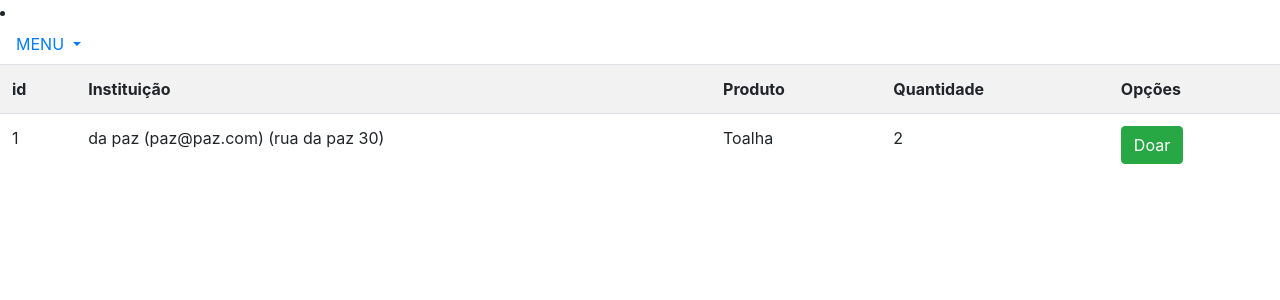
After one commit to JeanHiga/Projeto-univesp, a Django app: page /listar/pedido/ in a window 1280 px wide. The commit adds this page. Shown: the top 300 px of the page. Run offline with Django 3.2, Linux system fonts and the light colour scheme; data comes from the database, SQL or seed files in the repository; both versions use the stored data as it was after the commit; some libraries are stand-ins or nearby versions.

Commit message:
relação instituição e pedido

```diff
--- a/doacao/models.py
+++ b/doacao/models.py
@@ -7,19 +7,18 @@ class Usuario(models.Model):
    def __str__(self):
       return "{} ({})".format(self.nome, self.email)
 
-
-class Produto(models.Model):
-   nome = models.CharField(max_length = 100, verbose_name="Nome")
-   quantidade = models.IntegerField(verbose_name="Quantidade")
-
-   def __str__(self):
-      return "{} ({})".format(self.nome, self.quantidade)
-
 class Instituicao(models.Model):
-   nome = models.CharField(max_length = 100, verbose_name="Nome")
+   nome = models.CharField(max_length = 100, verbose_name="Nome da Instituição")
    email = models.CharField(max_length= 100, verbose_name="e-mail")
    endereco = models.CharField(max_length= 255,verbose_name="Endereço")
 
+   def __str__(self):
+      return "{} ({}) ({}) ".format(self.nome, self.email, self.endereco)
+
+class Produto(models.Model):
+   nome = models.CharField(max_length = 100, verbose_name="Nome do Produto")
+   quantidade = models.IntegerField(verbose_name="Quantidade")
+   instituicao = models.ForeignKey(Instituicao, on_delete=models.PROTECT)
 
    def __str__(self):
-      return "{} ({}) ({}) ".format(self.nome, self.email, self.endereco)
+      return "{} ({}) ({})".format(self.nome, self.quantidade, self.instituicao)
--- a/doacao/templates/base.html
+++ b/doacao/templates/base.html
@@ -19,14 +19,16 @@
   {% block menu %}
   <li class="nav-item dropdown">
     <a class="nav-link dropdown-toggle" href="#" id="navbardrop" data-toggle="dropdown">
-      Cadastros
+      MENU
     </a>
     <div class="dropdown-menu">
         {% block menu_drop %}
+      <a class="dropdown-item" href="{% url 'cadastrar-usuario' %}"> Cadastar Usuario </a>
+      <a class="dropdown-item" href="{% url 'cadastrar-instituicao' %}"> Cadastar Instituição </a>
+      <a class="dropdown-item" href="{% url 'cadastrar-produto' %}"> Cadastar Produto </a>
       <a class="dropdown-item" href="{% url 'listar-usuario' %}"> Listar Usuario </a>
       <a class="dropdown-item" href="{% url 'listar-instituicao' %}"> Listar Instituição </a>
-      <a class="dropdown-item" href="{% url 'cadastrar-usuario' %}"> Cadastar Usuario </a>
-      <a class="dropdown-item" href="{% url 'cadastrar-instituicao' %}"> Cadastar Instituição </a>
+      <a class="dropdown-item" href="{% url 'listar-pedido' %}"> Listar Pedido </a>
 
         {% endblock %}
     </div>
--- a/doacao/templates/listarinstituicao.html
+++ b/doacao/templates/listarinstituicao.html
@@ -3,9 +3,9 @@
 <table class="table table-striped">
     <tr>
         <th>id</th>
-        <th>nome</th>
+        <th>Nome da Instituição</th>
         <th>email</th>
-        <th>endereço</th>
+        <th>Endereço</th>
         <th>Opções</th>
     </tr>
     {% for instituicao in object_list %}
--- /dev/null
+++ b/doacao/templates/listarpedido.html
@@ -0,0 +1,28 @@
+{% extends 'base.html' %}
+{% block conteudo %}
+<table class="table table-striped">
+    <tr>
+        <th>id</th>
+        <th>Instituição</th>
+        <th>Produto</th>
+        <th>Quantidade</th>
+        <th>Opções</th>
+    </tr>
+    {% for produto in object_list %}
+    <tr>
+        <td>{{produto.id}}</td>
+        <td>{{produto.instituicao}}</td>
+        <td>{{produto.nome}}</td>
+        <td>{{produto.quantidade}}</td>
+        <td>
+            <a href="" class="btn btn-success">Doar</a>
+        </td>
+    </tr>
+    {% empty %}
+    <tr>
+        <td colspan="3">Nenhum Pedido!</td>
+    </tr>
+    {% endfor %}
+
+</table>
+{% endblock %}
--- a/doacao/templates/listarusuario.html
+++ b/doacao/templates/listarusuario.html
@@ -3,7 +3,7 @@
 <table class="table table-striped">
     <tr>
         <th>id</th>
-        <th>nome</th>
+        <th>Nome</th>
         <th>email</th>
         <th>Opções</th>
     </tr>
--- a/doacao/urls.py
+++ b/doacao/urls.py
@@ -1,6 +1,6 @@
 from django.urls import path
 
-from .views import BaseView, UsuarioCreate, InstituicaoCreate, UsuarioDelete, Usuariolist, InstituicaoDelete, Instituicaolist
+from .views import BaseView, UsuarioCreate, InstituicaoCreate, UsuarioDelete, Usuariolist, InstituicaoDelete, Instituicaolist, Produtolist, ProdutoCreate
 
 
 urlpatterns = [
@@ -13,4 +13,7 @@ urlpatterns = [
     path('cadastrar/instituicao/', InstituicaoCreate.as_view(),name="cadastrar-instituicao"),
     path('excluir/instituicao/<int:pk>/', InstituicaoDelete.as_view(), name="deletar-instituicao"),
     path('listar/instituicao/', Instituicaolist.as_view(), name="listar-instituicao"),
+
+    path('cadastrar/produto/', ProdutoCreate.as_view(),name="cadastrar-produto"),
+    path('listar/pedido/', Produtolist.as_view(), name="listar-pedido"),
 ]
--- a/doacao/views.py
+++ b/doacao/views.py
@@ -1,4 +1,4 @@
-from .models import Usuario, Instituicao
+from .models import Produto, Usuario, Instituicao
 
 from django.views.generic.edit import CreateView, UpdateView, DeleteView
 from django.views.generic import TemplateView
@@ -46,3 +46,13 @@ class Instituicaolist(ListView):
 
 
 ########Produtos#####################
+
+class Produtolist(ListView):
+   model = Produto
+   template_name = 'listarpedido.html'
+
+class ProdutoCreate(CreateView):
+   model = Produto
+   fields = ['nome', 'quantidade', 'instituicao']
+   template_name = 'form.html'
+   success_url = reverse_lazy('base')
```
Also changed, not shown: doacao/templates/produtos.html (deleted, +0 -11 lines), db.sqlite3, doacao/migrations/0012_produto_instituicao.py (added).
